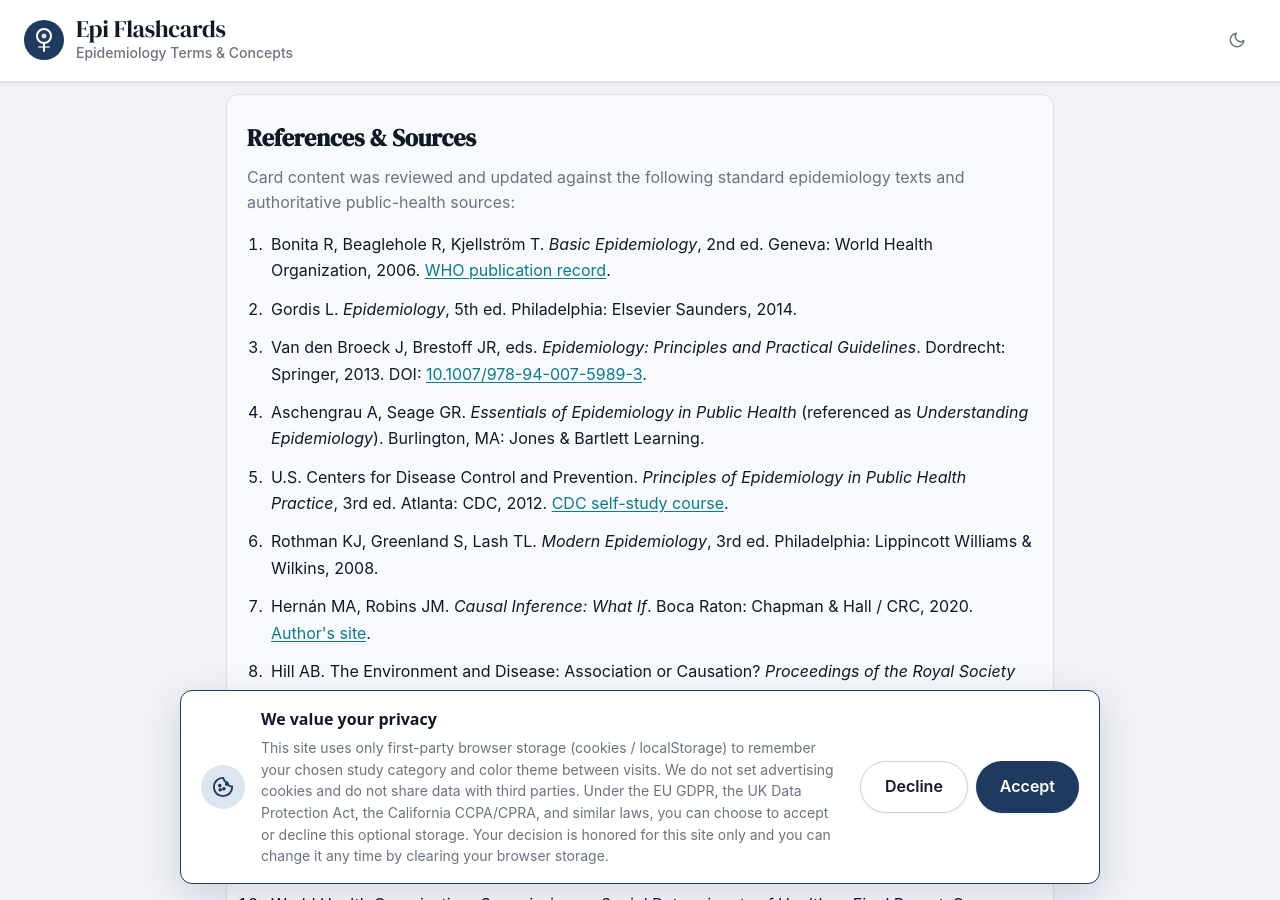
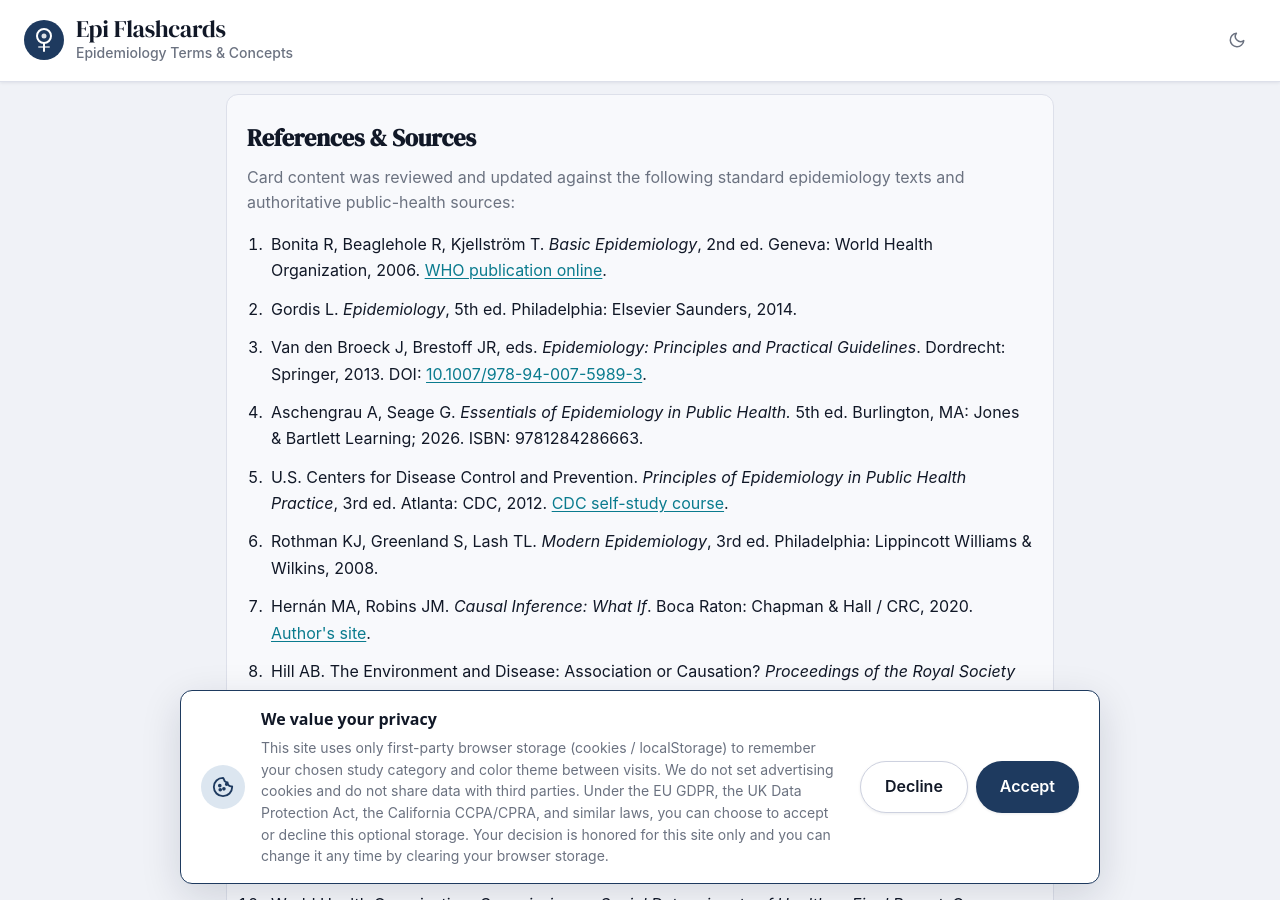
Before and after one commit to RFNajera/rfnajera.github.io, a Jekyll site: the page epi_flash_cards.html, which Jekyll copies as it is, in a window 1280 px wide and 900 px high, scrolled down 840 px. Built offline with Jekyll 4.4.1, drawn with Linux system fonts in a browser that asks for light colours; some web fonts are replaced.

Commit message:
Update references and links in epi_flash_cards.html

```diff
--- a/epi_flash_cards.html
+++ b/epi_flash_cards.html
@@ -340,7 +340,7 @@
         <li>
           Bonita R, Beaglehole R, Kjellström T.
           <em>Basic Epidemiology</em>, 2nd ed. Geneva: World Health Organization, 2006.
-          <a href="https://www.who.int/publications/i/item/9241547073" target="_blank" rel="noopener noreferrer">WHO publication record</a>.
+          <a href="https://iris.who.int/server/api/core/bitstreams/47b3f1a2-d30c-418c-960c-5f8d80011432/content" target="_blank" rel="noopener noreferrer">WHO publication online</a>.
         </li>
         <li>
           Gordis L.
@@ -352,8 +352,7 @@
           DOI: <a href="https://doi.org/10.1007/978-94-007-5989-3" target="_blank" rel="noopener noreferrer">10.1007/978-94-007-5989-3</a>.
         </li>
         <li>
-          Aschengrau A, Seage GR.
-          <em>Essentials of Epidemiology in Public Health</em> (referenced as <em>Understanding Epidemiology</em>). Burlington, MA: Jones &amp; Bartlett Learning.
+          <p>Aschengrau A, Seage G. <em>Essentials of Epidemiology in Public Health.</em> 5th ed. Burlington, MA: Jones &amp; Bartlett Learning; 2026. ISBN: 9781284286663.</p>
         </li>
         <li>
           U.S. Centers for Disease Control and Prevention.
@@ -373,11 +372,12 @@
           Hill AB.
           The Environment and Disease: Association or Causation?
           <em>Proceedings of the Royal Society of Medicine</em>, 1965;58(5):295–300.
-          <a href="https://www.ncbi.nlm.nih.gov/pmc/articles/PMC1898525/" target="_blank" rel="noopener noreferrer">PMC1898525</a>.
+          <a href="https://pmc.ncbi.nlm.nih.gov/articles/PMC1898525/" target="_blank" rel="noopener noreferrer">PMC1898525</a>.
         </li>
         <li>
           Rothman KJ.
-          Causes. <em>American Journal of Epidemiology</em>, 1976;104(6):587–592.
+          Causes. <em>American Journal of Epidemiology</em>, 1976;104(6):587–592
+          <a href="https://pubmed.ncbi.nlm.nih.gov/998606/" target="_blank" rel="noopener noreferrer">PMC998606</a>.
         </li>
         <li>
           Anderson RM, May RM.
```
